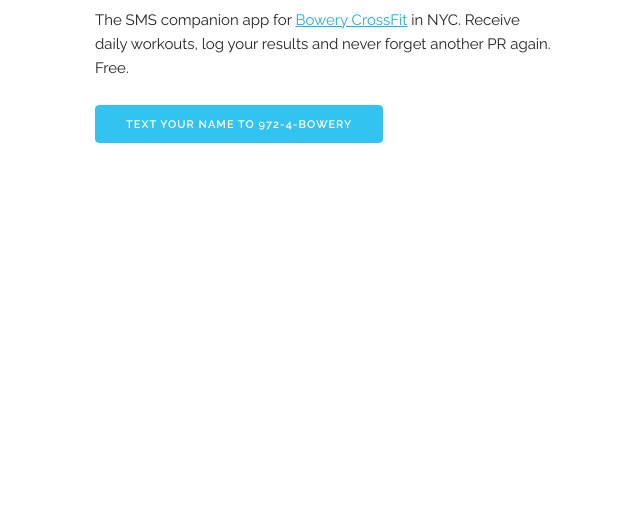
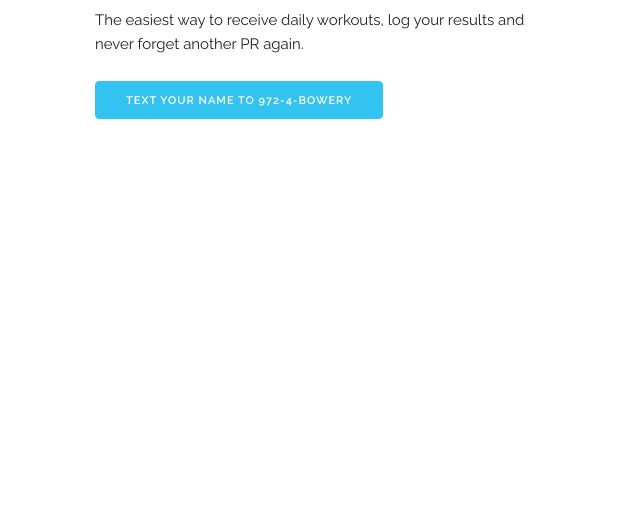
Before and after one commit to hirefrank/bowery-sms, a plain HTML site: page index.html in a window 1280 px wide. Shown: the part 293-800 px from the top of the page, without its empty margins (65-705 px from the left). Drawn offline with Linux system fonts and the light colour scheme.

Commit message:
updated text, added images

```diff
--- a/index.html
+++ b/index.html
@@ -38,7 +38,7 @@
     <div class="row">
       <div class="one-half column" style="margin-top: 25%">
         <h4>Bowery CrossFit SMS</h4>
-        <p>The SMS companion app for <a href="http://www.bowerycrossfit.com">Bowery CrossFit</a> in NYC. Receive daily workouts, log your results and never forget another PR again. Free.</p>
+        <p>The easiest way to receive daily workouts, log your results and never forget another PR again.</p>
 
         <a class="button button-primary" data-mobile="sms:+19724269379">Text your name to 972-4-BOWERY</a>
 
```
Also changed, not shown: images/signup.png (added), images/signup@2x.png (added), 1 other file.
